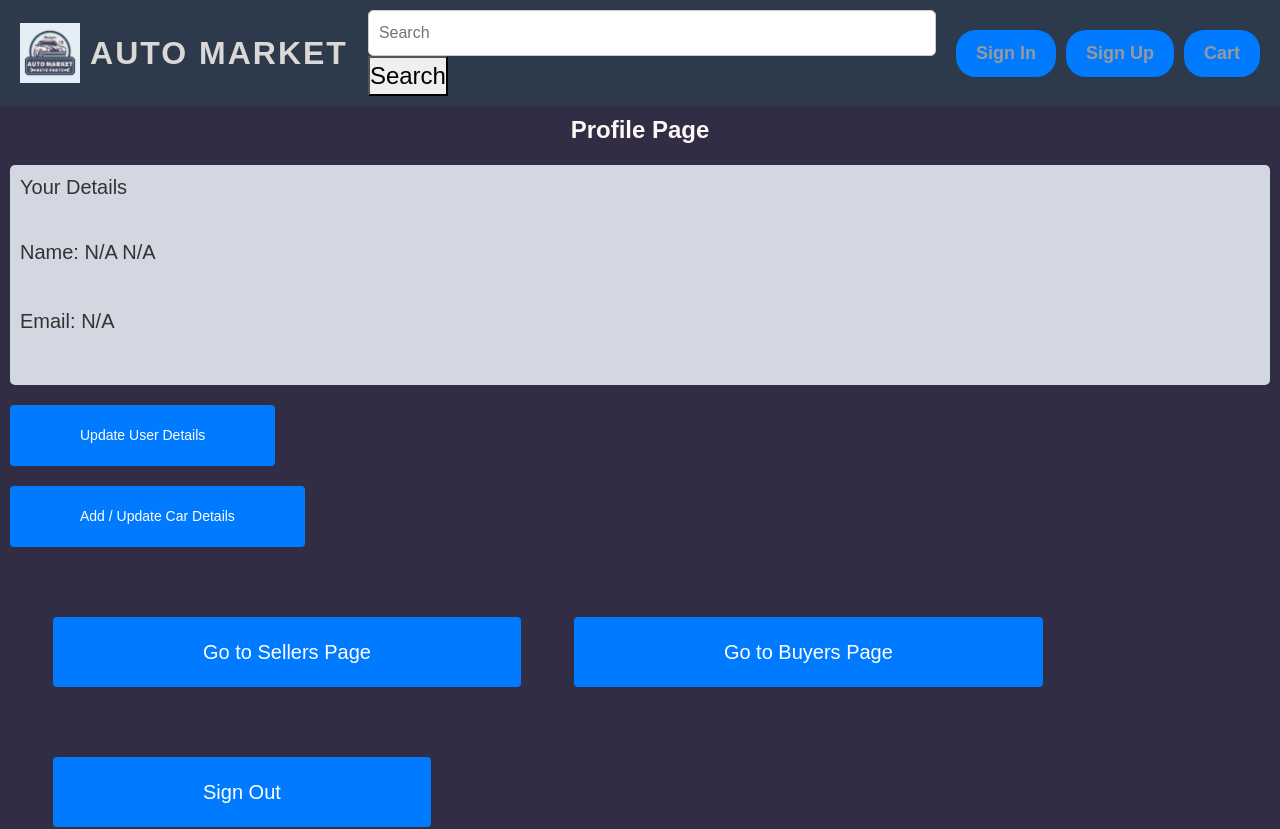
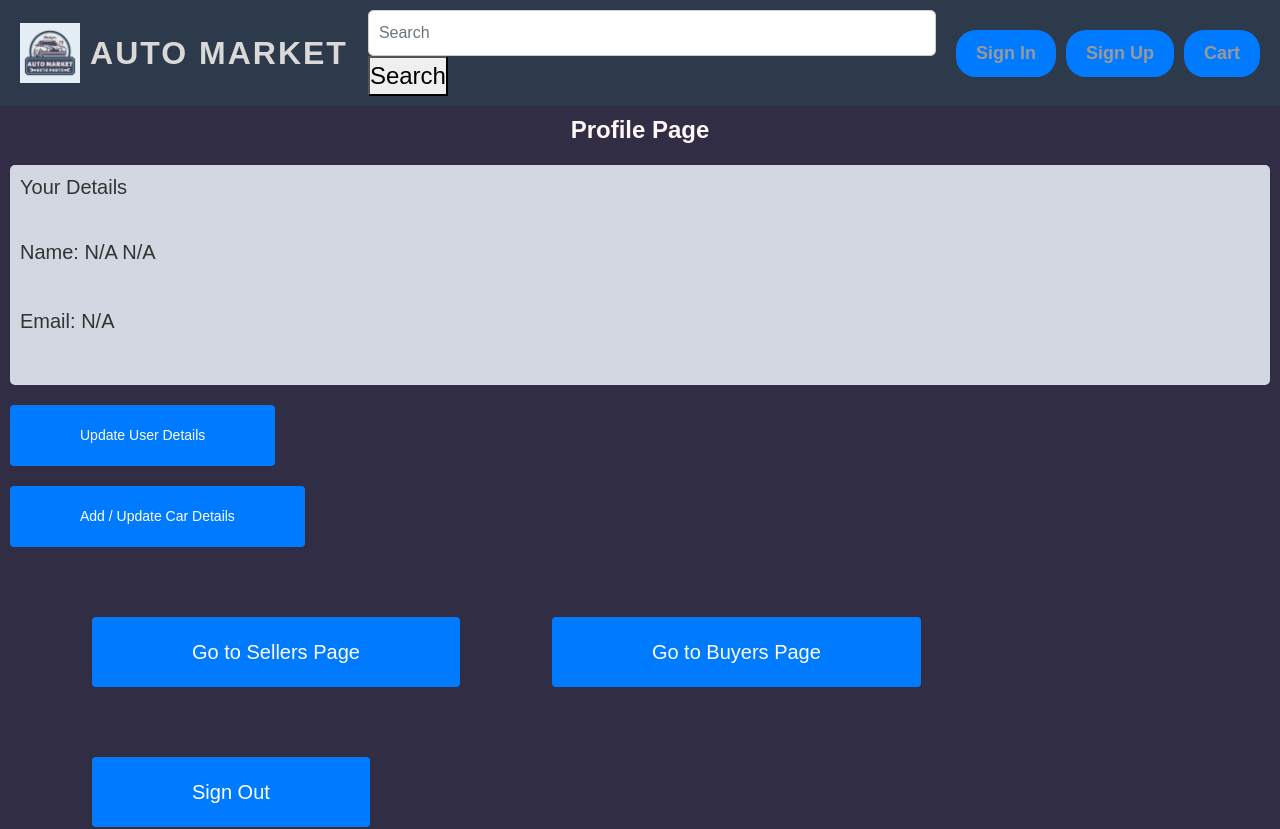
Before and after one commit to WSU-4110/AutoMarket, a React (Create React App) app in the folder firebase-react-app/: page /profile in a window 1280 px wide. Shown: the top 829 px of the page. Built offline with nearby package versions, Linux system fonts and the light colour scheme; no server answers; a small style sheet from the web is missing; the HTML template or start-up script is replaced by a standard one.

Commit message:
small fix to the profile buttons

```diff
--- a/firebase-react-app/src/pages/ProfilePage/ProfilePage.css
+++ b/firebase-react-app/src/pages/ProfilePage/ProfilePage.css
@@ -2,16 +2,14 @@
   background-color: #302d44;
 }
 
-.profile-content
-{
+.profile-content {
   padding: 10px;
 
   font-family: "Helvetica", sans-serif;
 }
 
 .user-info,
-.car-info
-{
+.car-info {
   font-size: 20px;
   padding: 10px;
   background-color: #d2d7e1;
@@ -43,14 +41,14 @@
 
 .profile-buttons button {
   margin-top: 70px;
-  padding: 20px 150px;
+  padding: 20px 100px;
   background-color: #007bff;
   color: white;
   border: none;
   border-radius: 4px;
   cursor: pointer;
   font-size: 20px;
-  margin-left: 43px;
+  margin-left: 82px;
 }
 .toggle-button button {
   margin-top: 20px;
@@ -149,8 +147,7 @@ car-details-form button,
   margin-top: 10px;
 }
 .car-details-form button:hover,
-.user-details-form button:hover
-{
+.user-details-form button:hover {
   letter-spacing: 0.1em;
   box-shadow: 0px 0px 10px rgb(39, 34, 34);
   transition: background-color 0.3s ease-in-out;
@@ -158,7 +155,6 @@ car-details-form button,
 }
 
 .car-details-form button:active,
-.user-details-form button:active
-{
+.user-details-form button:active {
   transform: scale(0.98);
 }
```
